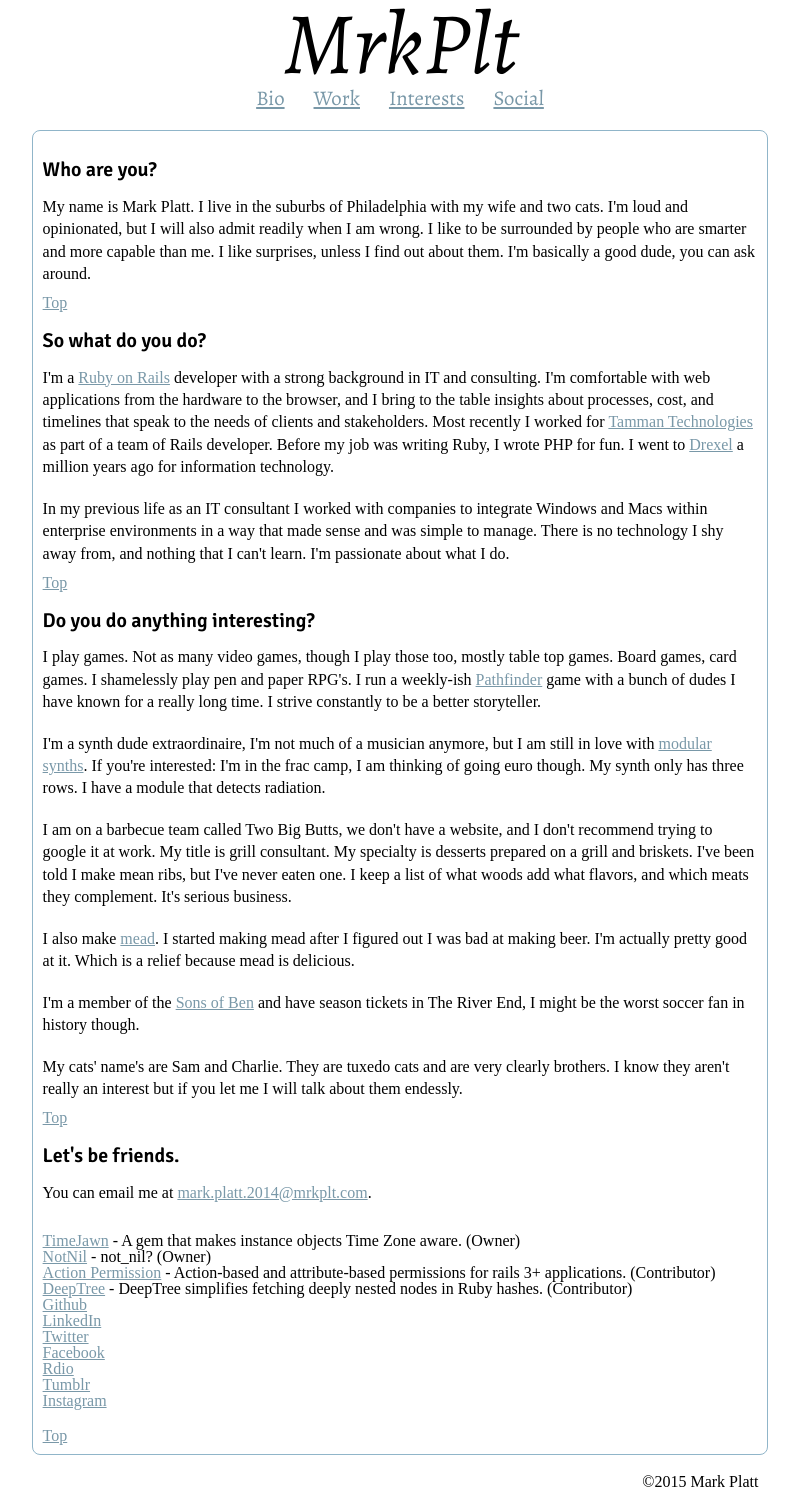
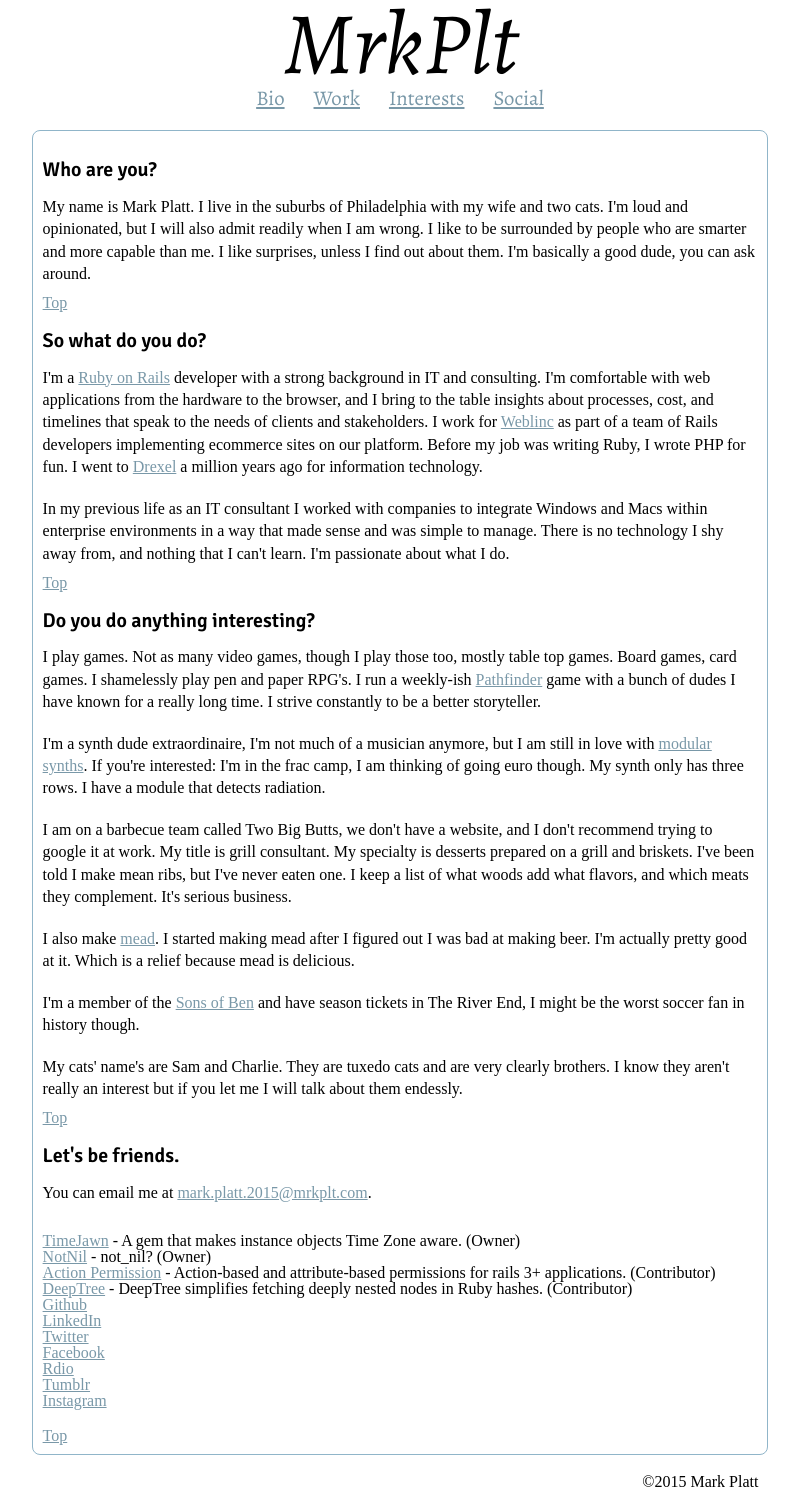
Before and after one commit to mrkplt/mrkplt.github.io, a Jekyll site: the page built from index.html, in a window 1280 px wide. Shown: the whole page, without its empty margins (240-1039 px from the left). Built offline with Jekyll 4.4.1, drawn with Linux system fonts in a browser that asks for light colours; some web fonts are replaced.

Commit message:
Updates for email and work.

```diff
--- a/_includes/social.html
+++ b/_includes/social.html
@@ -1,6 +1,6 @@
 <h2 id='social'>Let's be friends.</h2>
   <p>
-    You can email me at <a href="mailto:mark.platt@mrkplt.com">mark.platt.2014@mrkplt.com</a>.
+    You can email me at <a href="mailto:mark.platt.2015@mrkplt.com">mark.platt.2015@mrkplt.com</a>.
   </p>
   <p>
     <ul>
--- a/_includes/work.html
+++ b/_includes/work.html
@@ -1,6 +1,6 @@
 <h2 id='work'>So what do you do?</h2>
 <p>
-  I'm a <a href="http://rubyonrails.org/">Ruby on Rails</a> developer with a strong background in IT and consulting. I'm comfortable with web applications from the hardware to the browser, and I bring to the table insights about processes, cost, and timelines that speak to the needs of clients and stakeholders.  Most recently I worked for <a href="http://www.tammantech.com">Tamman Technologies</a> as part of a team of Rails developer. Before my job was writing Ruby, I wrote PHP for fun. I went to <a href="http://www.drexel.edu">Drexel</a> a million years ago for information technology.
+  I'm a <a href="http://rubyonrails.org/">Ruby on Rails</a> developer with a strong background in IT and consulting. I'm comfortable with web applications from the hardware to the browser, and I bring to the table insights about processes, cost, and timelines that speak to the needs of clients and stakeholders.  I work for <a href="http://www.weblinc.com">Weblinc</a> as part of a team of Rails developers implementing ecommerce sites on our platform. Before my job was writing Ruby, I wrote PHP for fun. I went to <a href="http://www.drexel.edu">Drexel</a> a million years ago for information technology.
 </p>
 <p>
   In my previous life as an IT consultant I worked with companies to integrate Windows and Macs within enterprise environments in a way that made sense and was simple to manage. There is no technology I shy away from, and nothing that I can't learn. I'm passionate about what I do.
```
